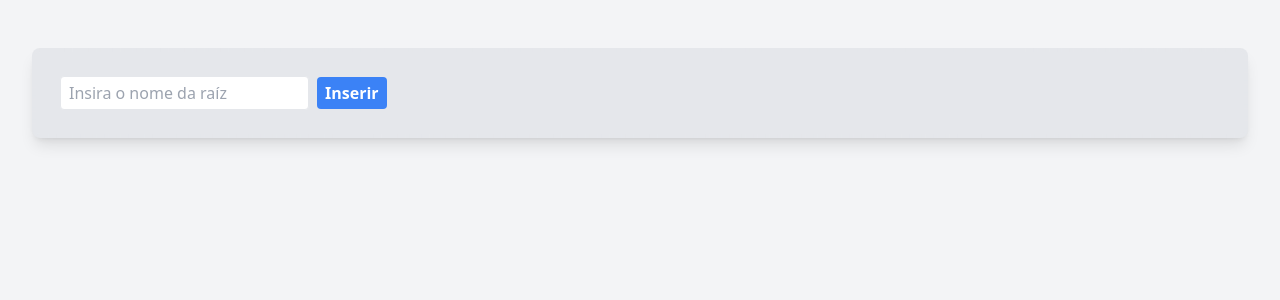
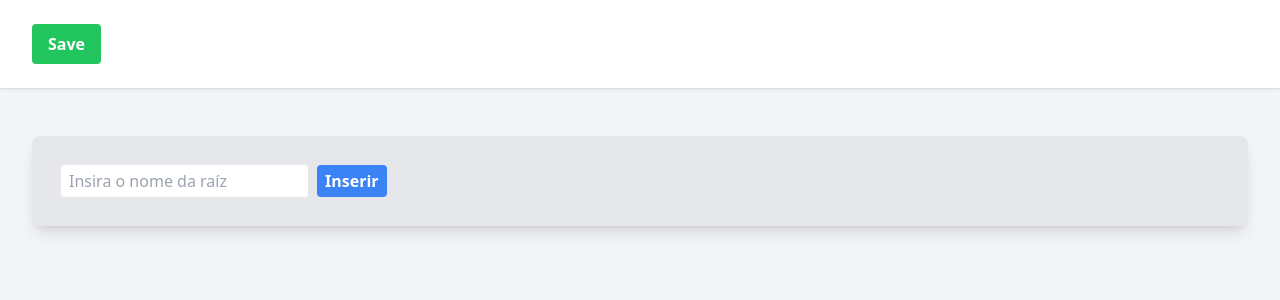
Before and after one commit to alk0x1/Word-Hierarchy-Analyzer, a React (Vite) app in the folder web/: page / in a window 1280 px wide. Shown: the top 300 px of the page. Built offline with nearby package versions, Linux system fonts and the light colour scheme.

Commit message:
add: header with save button

```diff
--- a/web/src/App.tsx
+++ b/web/src/App.tsx
@@ -14,8 +14,20 @@ const App: React.FC = () => {
     }
   };
 
+
+
   return (
     <div className="min-h-screen bg-gray-100">
+      <header className="bg-white shadow">
+        <div className="max-w-7xl mx-auto py-6 px-4 sm:px-6 lg:px-8 flex justify-between items-center">
+          <button
+            className="bg-green-500 hover:bg-green-700 text-white font-bold py-2 px-4 rounded"
+          >
+            Save
+          </button>
+        </div>
+      </header>
+
       <main className="max-w-7xl mx-auto py-6 sm:px-6 lg:px-8">
         <div className="px-4 py-6 sm:px-0">
           <div className="border-4 border-dashed border-gray-200 rounded-lg bg-gray-200 p-6 h-120 overflow-auto shadow-lg">
```
